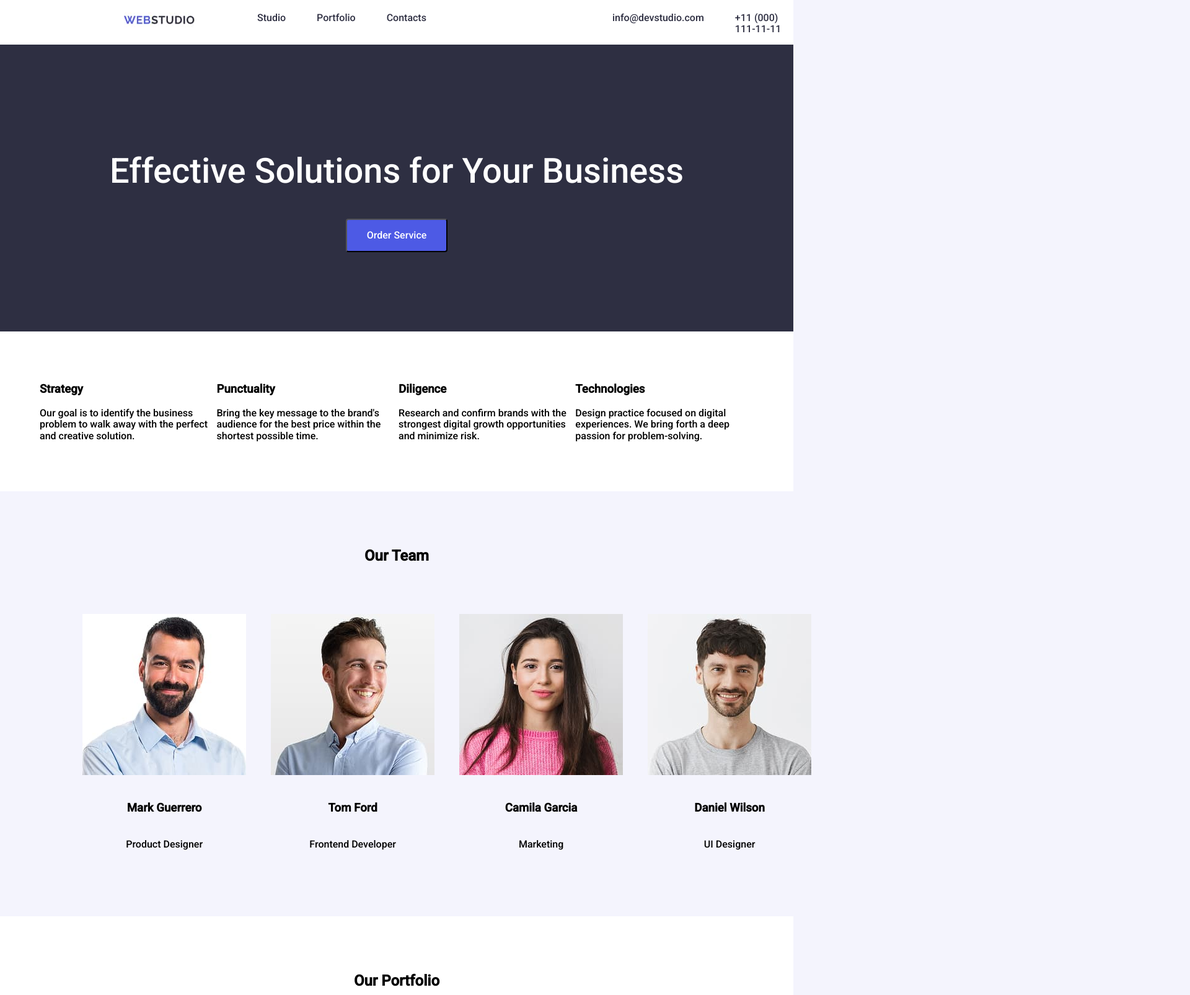
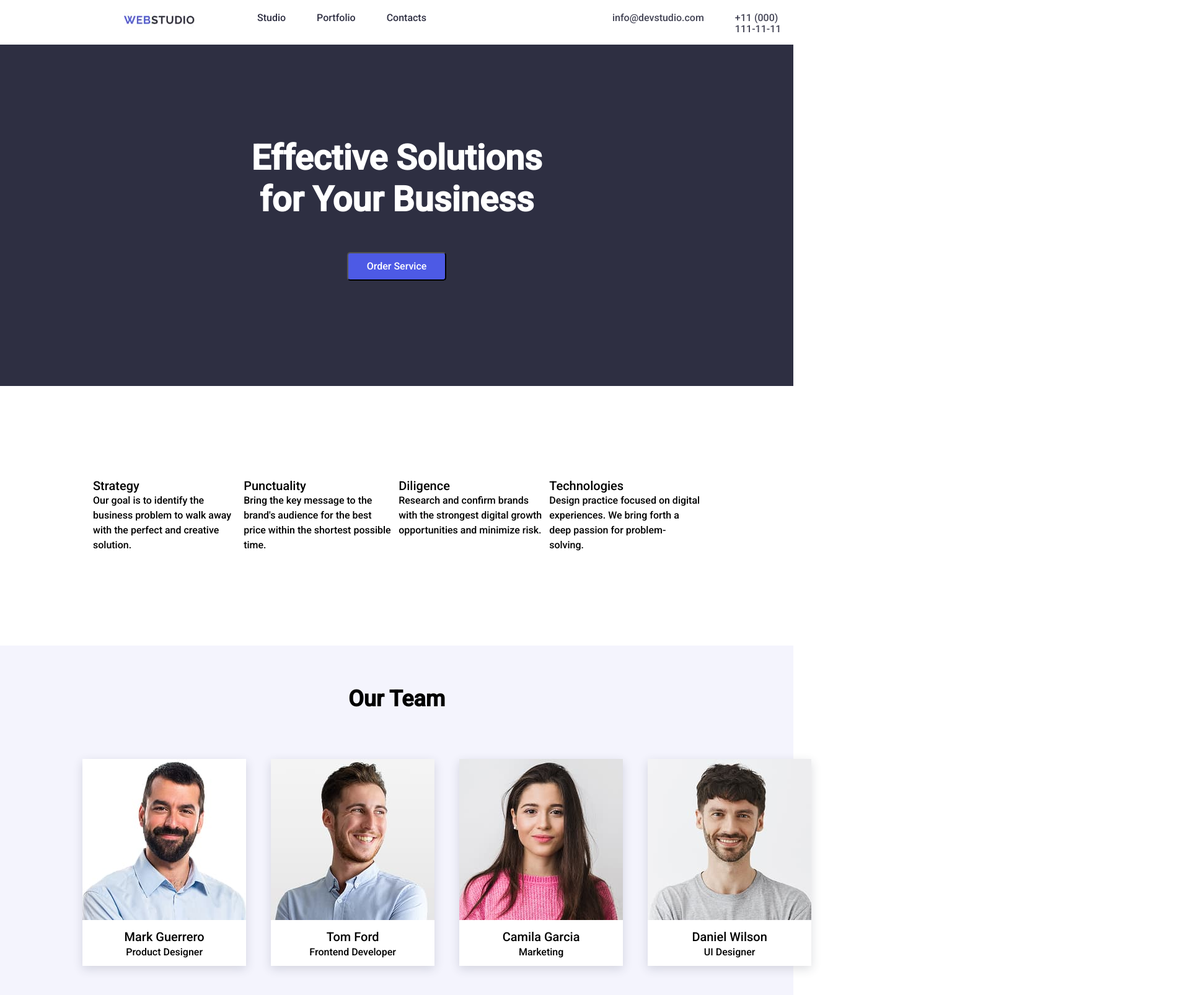
Before and after one commit to yunsari/goit-markup-hw-02, a plain HTML site: page index.html in a window 1280 px wide. Shown: the top 1606 px of the page at 62% size, 1920 px wide, since content can reach past the window. Drawn offline with nearby package versions, Linux system fonts and the light colour scheme.

Commit message:
Complated

```diff
--- a/css/styles.css
+++ b/css/styles.css
@@ -1,16 +1,24 @@
+/* CSS Reset */
+* {
+  margin: 0;
+  padding: 0;
+  box-sizing: border-box;
+}
+
+/* Global Styles */
 body {
+  color: black;
+  background-color: #fff;
   font-family: "Roboto", sans-serif;
-  background-color: #f4f4fd;
 }
 
 a {
   text-decoration: none;
-  color: #2e2f42;
 }
 
-/* header */
-.top-line {
-  background-color: #ffffff;
+/* Header Styles */
+header {
+  background-color: #fff;
   display: flex;
   padding-left: 200px;
   padding-top: 20px;
@@ -25,6 +33,10 @@ a {
   padding-left: 100px;
 }
 
+.list-design > li > a {
+  color: #2e2f42;
+  font-weight: 500;
+}
 .second-list-design {
   display: flex;
   list-style: none;
@@ -32,40 +44,61 @@ a {
   gap: 50px;
   padding-left: 300px;
 }
-/* header */
 
-/* hero line */
-.hero-line {
-  background-color: #2e2f42;
-  color: #fff;
-  text-align: center;
-  padding: 10%;
+.second-list-design > li > a {
+  color: #434455;
+  font-weight: 400;
 }
 
-.hero-line h1 {
-  letter-spacing: 2%;
-  line-height: 60px;
-  font-weight: 500;
-  font-size: 56px;
-  line-height: 60px;
-  letter-spacing: 2%;
+.second-list-design > li > a:focus,
+.second-list-design > li > a:hover,
+.list-design > li > a:focus,
+.list-design > li > a:hover {
+  color: #4d5ae5;
 }
 
-.hero-line button {
-  width: 169;
-  height: 56;
-  top: 428px;
-  left: 636px;
-  gap: 10px;
-  border-radius: 4px;
-  padding: 16px 32px;
+/* Hero Section */
+.hero {
+  padding: 150px 0;
+  text-align: center;
+  background: #2e2f42;
+}
+
+.hero h1 {
+  font-size: 56px;
+  font-weight: 700;
+  margin: 0 auto 30px;
+  color: #fff;
+  margin-bottom: 15px;
+  line-height: 1.2;
+  letter-spacing: 2%;
+  width: 496px;
+  height: 120px;
+  top: 260px;
+  left: 472px;
+}
+
+.btn {
+  display: inline-block;
+  padding: 12px 30px;
+  margin: 50px auto 20px;
   background-color: #4d5ae5;
-  color: #fff;
+  color: white;
+  border-radius: 5px;
+  text-decoration: none;
+  font-weight: 500;
+  transition: all 0.3s;
+  letter-spacing: 4%;
   cursor: pointer;
 }
-/* hero line */
 
-/* first section */
+.btn:focus,
+.btn:hover {
+  background-color: #1a5fc6;
+  transform: translateY(-2px);
+}
+
+/* First Section */
 .first-section {
   background-color: #fff;
 }
@@ -75,18 +108,40 @@ a {
   list-style: none;
   margin: 0px;
   gap: 8px;
-  padding: 5%;
+  padding: 150px;
+  letter-spacing: 2%;
+}
+.card-bottom h3,
+.portfolio-card h3,
+.first-section-list > li > h3 {
+  font-weight: 500;
+  font-size: 20px;
+}
+
+.card-bottom p,
+.first-section-list > li > p {
   font-weight: 400;
+  font-size: 16px;
+  line-height: 1.5;
+  letter-spacing: 2%;
 }
-/* first section */
 
-/* our team */
+/* Our Team */
 .team {
   background-color: #f4f4fd;
   text-align: center;
   padding: 5%;
   letter-spacing: 2%;
-  line-height: 40px;
+  line-height: 1.25;
+}
+
+.portfolio h2,
+.team h2 {
+  font-weight: 700;
+  font-size: 36px;
+  line-height: 1.25;
+  letter-spacing: 2%;
+  text-align: center;
 }
 
 .team-list {
@@ -99,35 +154,55 @@ a {
   padding: 16px 32px;
   padding-left: 6%;
 }
-/* our team */
 
-/* our portfolio */
+.card {
+  background-color: #fff;
+  box-shadow: 0 5px 15px #2e2f4229;
+}
+
+.card-bottom {
+  padding: 10px;
+  border-radius: 3px;
+}
+
 .portfolio {
   background-color: #fff;
-  text-align: center;
   padding: 5%;
+  margin: 0;
   letter-spacing: 2%;
-  line-height: 40px;
+  line-height: 2;
 }
 
 .portfolio-list {
-  display: flex;
-  align-items: center;
+  display: grid;
+  grid-template-columns: repeat(3, 1fr); /* 3 sütun */
+  gap: 24px; /* öğeler arası boşluk */
   list-style: none;
-  margin: 0px;
-  margin-top: 5%;
-  gap: 40px;
-  padding: 16px 32px;
-  padding-left: 6%;
+  padding: 150px;
+  margin: 0%;
 }
-/* our portfolio */
 
-/* footer */
+.portfolio-card {
+  border: 1px solid #e7e9fc;
+}
+
+.portfolio-card-bottom {
+  padding: 5%;
+}
+/* Footer */
 .footer {
   background-color: #2e2f42;
   padding: 7%;
+}
+
+.footer p {
+  font-weight: 400;
+  font-size: 16px;
+  line-height: 1.5;
+  letter-spacing: 2%;
   color: #f4f4fd;
-  letter-spacing: 2%;
-  font-weight: 400;
+  width: 264px;
+  height: 72px;
+  top: 3128px;
+  left: 156px;
 }
-/* footer */
--- a/index.html
+++ b/index.html
@@ -21,8 +21,9 @@
   </head>
   <body>
     <header>
-      <div class="top-line">
-        <a href="./index.html"><img src="./images/logo.jpg" width="115" /></a>
+      <a href="./index.html"
+        ><img src="./images/logo.jpg" alt="Logo" width="115"
+      /></a>
       <!-- Header Left Side -->
       <div>
         <nav>
@@ -41,15 +42,15 @@
           <li><a href="tel:+110001111111">+11 (000) 111-11-11</a></li>
         </ul>
       </div>
-      </div>
+
       <!-- Header Right Side -->
     </header>
 
     <main>
       <!-- Hero Side -->
-      <section class="hero-line">
+      <section class="hero">
         <h1>Effective Solutions for Your Business</h1>
-        <button type="button">Order Service</button>
+        <button class="btn">Order Service</button>
       </section>
       <!-- Hero Side -->
       <!-- First Section -->
@@ -91,40 +92,56 @@
         <h2>Our Team</h2>
         <ul class="team-list">
           <li>
+            <div class="card">
               <img
                 src="./images/img1.jpg"
                 width="264"
                 alt="Mark Guerrero - Product Designer"
               />
+              <div class="card-bottom">
                 <h3>Mark Guerrero</h3>
                 <p>Product Designer</p>
+              </div>
+            </div>
           </li>
           <li>
+            <div class="card">
               <img
                 src="./images/img2.jpg"
                 width="264"
                 alt="Tom Ford - Frontend Developer"
               />
+              <div class="card-bottom">
                 <h3>Tom Ford</h3>
                 <p>Frontend Developer</p>
+              </div>
+            </div>
           </li>
           <li>
+            <div class="card">
               <img
                 src="./images/img3.jpg"
                 width="264"
                 alt="Camila Garcia - Marketing"
               />
+              <div class="card-bottom">
                 <h3>Camila Garcia</h3>
                 <p>Marketing</p>
+              </div>
+            </div>
           </li>
           <li>
+            <div class="card">
               <img
                 src="./images/img4.jpg"
                 width="264"
                 alt="Daniel Wilson - UI Designer"
               />
+              <div class="card-bottom">
                 <h3>Daniel Wilson</h3>
                 <p>UI Designer</p>
+              </div>
+            </div>
           </li>
         </ul>
       </section>
@@ -135,54 +152,82 @@
         <h2>Our Portfolio</h2>
         <ul class="portfolio-list">
           <li>
-            <img src="./images/bankingapp.jpg" width="360" alt="Banking App" />
+            <div class="portfolio-card">
+              <img
+                src="./images/bankingapp.jpg"
+                width="360"
+                alt="Banking App"
+              />
+              <div class="portfolio-card-bottom">
                 <h3>Banking App</h3>
                 <p>App</p>
+              </div>
+            </div>
           </li>
           <li>
+            <div class="portfolio-card">
               <img
                 src="./images/cashlesspayment.jpg"
                 width="360"
                 alt="Cashless Payment"
               />
+              <div class="portfolio-card-bottom">
                 <h3>Cashless Payment</h3>
                 <p>Marketing</p>
+              </div>
+            </div>
           </li>
           <li>
+            <div class="portfolio-card">
               <img
                 src="./images/meditationapp.jpg"
                 width="360"
                 alt="Meditation App"
               />
+              <div class="portfolio-card-bottom">
                 <h3>Meditation App</h3>
                 <p>App</p>
+              </div>
+            </div>
           </li>
           <li>
+            <div class="portfolio-card">
               <img
                 src="./images/taxiservice.jpg"
                 width="360"
                 alt="Taxi Service"
               />
+              <div class="portfolio-card-bottom">
                 <h3>Taxi Service</h3>
                 <p>Marketing</p>
+              </div>
+            </div>
           </li>
           <li>
+            <div class="portfolio-card">
               <img
                 src="./images/screen.jpg"
                 width="360"
                 alt="Screen Illustrations"
               />
+              <div class="portfolio-card-bottom">
                 <h3>Screen Illustrations</h3>
                 <p>Design</p>
+              </div>
+            </div>
           </li>
           <li>
+            <div class="portfolio-card">
               <img
                 src="./images/onlinecourses.jpg"
                 width="360"
                 alt="Online Courses"
               />
+              <div class="portfolio-card-bottom">
                 <h3>Online Courses</h3>
                 <p>Marketing</p>
+              </div>
+            </div>
           </li>
         </ul>
       </section>
@@ -190,7 +235,9 @@
     </main>
 
     <footer class="footer">
-      <a href="./index.html"><img src="./images/logo.jpg" /></a>
+      <a href="./index.html"
+        ><img src="./images/footerlogo.jpg" alt="Logo" width="115"
+      /></a>
       <p>
         Increase the flow of customers and sales for your business with digital
         marketing & growth solutions.
```
Also changed, not shown: images/footerlogo.jpg (added). Lines whose indentation alone changed are shown as unchanged.
